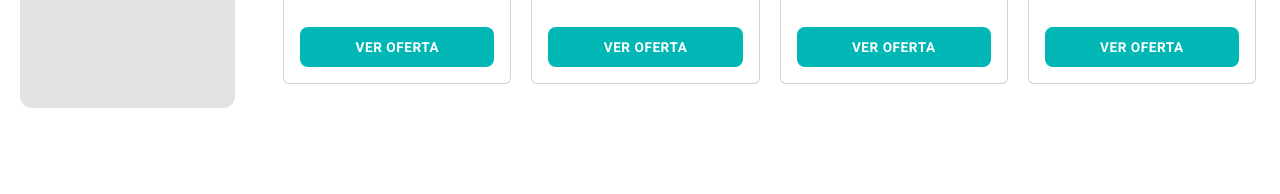
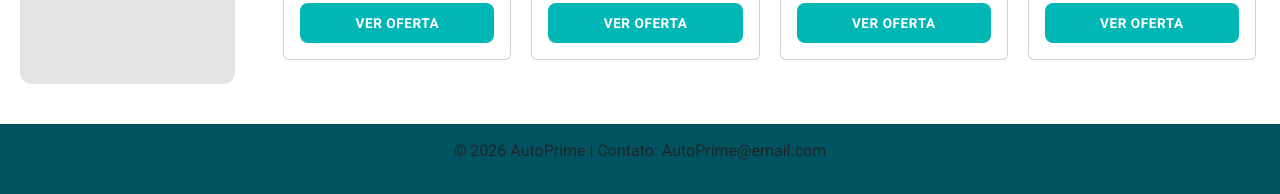
Before and after one commit to GabrielAraujo2079/Projeto-P2_Grupo9, a website: page public/index.html in a window 1280 px wide. Shown: the part 712-906 px from the top of the page. Before the commit the page ends 820 px from the top, so only its background shows below. Drawn offline with nearby package versions, Linux system fonts and the light colour scheme.

Commit message:
versão final p2

```diff
--- a/public/css/global.css
+++ b/public/css/global.css
@@ -7,6 +7,9 @@
   margin: 0;
   padding-top: 60px;  /*Pra não atras do header */
   background: #f4f4f4;
+  display: flex;
+  flex-direction: column;
+  min-height: 100vh;
 }
 
 /*Parte do header */
@@ -34,3 +37,17 @@
     width: auto;
 }
 /*Fim do Header */
+
+/*Página (container principal)*/
+.page {
+  flex: 1;
+}
+
+/*Footer*/
+footer {
+  background: #005461;
+  align-items: center;
+  text-align: center;
+  padding: 15px 30px;
+  margin-top: 40px;
+}
--- a/public/css/home.css
+++ b/public/css/home.css
@@ -163,14 +163,12 @@
 }
 
 .card-name {
-  font-family: 'Roboto', sans-serif;
   font-size: 1rem;
   font-weight: 700;
   color: #1a1a1a;
 }
 
 .card-price {
-  font-family: 'Roboto', sans-serif;
   font-size: 1.1rem;
   font-weight: 700;
   color: #000000;
@@ -189,7 +187,6 @@
   text-align: center;
   background: #00b7b5;
   color: #fff;
-  font-family: 'Roboto', sans-serif;
   font-weight: 700;
   font-size: 0.85rem;
   text-transform: uppercase;
--- a/public/index.html
+++ b/public/index.html
@@ -1,6 +1,6 @@
 <!DOCTYPE html>
 <html lang="pt-br">
-<!--Teste CI2-->>
+<!--Teste CI2-->
 <head>
     <meta charset="UTF-8">
     <meta name="viewport" content="width=device-width, initial-scale=1.0">
@@ -207,8 +207,11 @@
                     </div>
                 </div>
             </div>
-            <script src="js/home.js"></script>
-
+        </main>
+    </div>
+    <footer>
+        <p>&copy; 2026 AutoPrime | Contato: AutoPrime@email.com</p>
+        <script src="js/home.js"></script>
+    </footer>
 </body>
-
 </html>
```
Also changed, not shown: public/pages/buy.html (+7 -9 lines), public/pages/login.html (+10 -3 lines), public/pages/signUp.html (+8 -4 lines), README.md, docs/fluxo-projeto.png (added).
